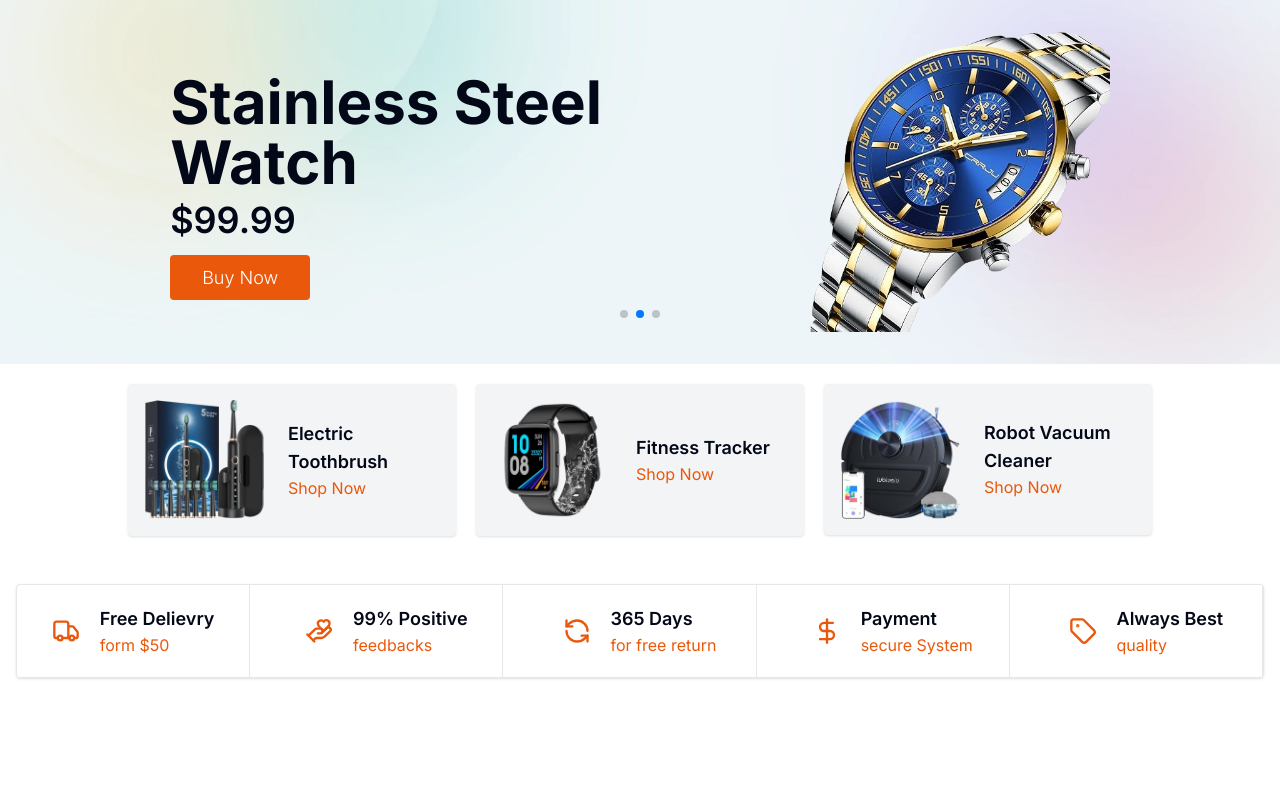
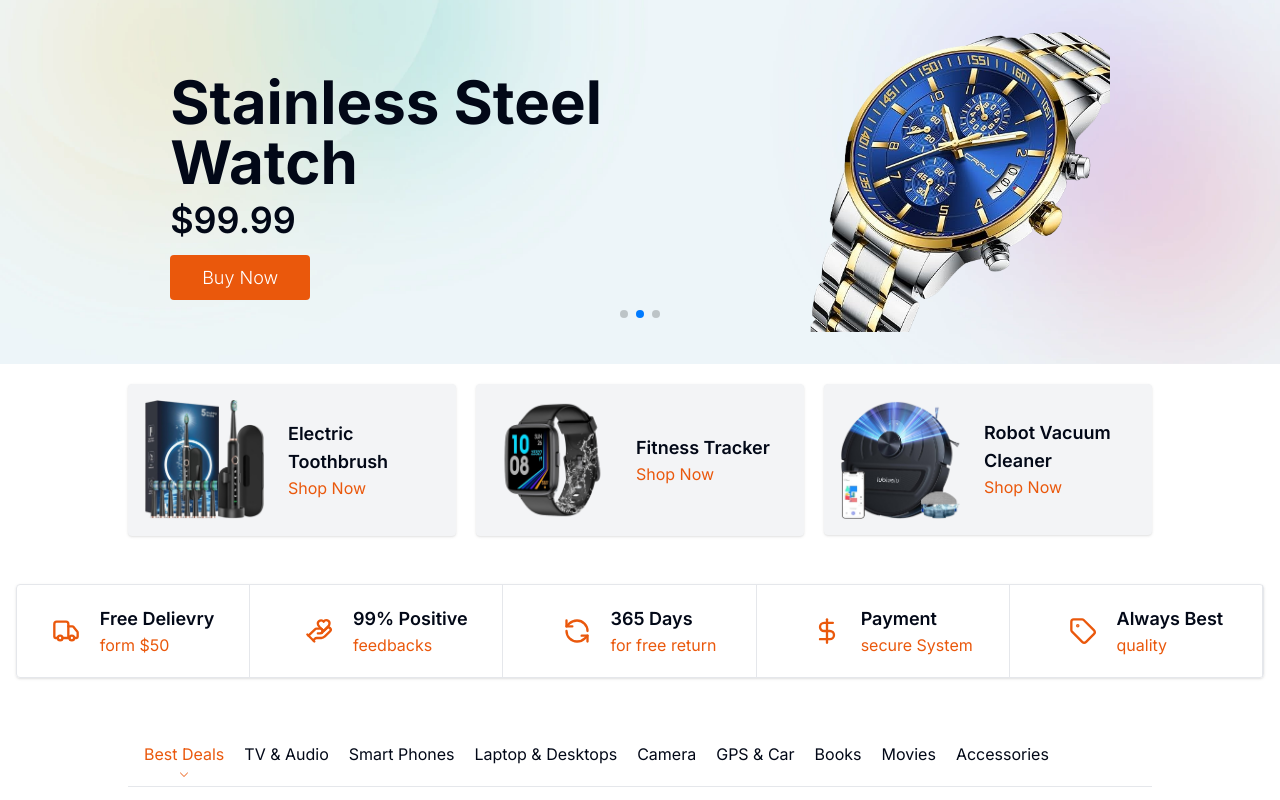
Before and after one commit to AhshanHabib26/Nihams-Ecom-Client, a Next.js app: page / in a window 1280 px wide. Shown: the part 186-986 px from the top of the page. Built offline with nearby package versions, Linux system fonts and the light colour scheme.

Commit message:
Product Category Button Added

```diff
--- a/package.json
+++ b/package.json
@@ -35,6 +35,7 @@
     "eslint": "^8",
     "eslint-config-next": "14.2.6",
     "postcss": "^8",
+    "tailwind-scrollbar": "^3.1.0",
     "tailwindcss": "^3.4.1",
     "typescript": "^5"
   }
--- a/src/app/(withCommonLayout)/page.tsx
+++ b/src/app/(withCommonLayout)/page.tsx
@@ -1,6 +1,7 @@
 import BannerCard from "@/components/client/BannerCard";
 import { BannerSlide } from "@/components/client/BannerSlide";
 import InfoCard from "@/components/client/InfoCard";
+import ProductContainer from "@/components/client/ProductContainer";
 
 export default function Home() {
   return (
@@ -8,6 +9,7 @@ export default function Home() {
       <BannerSlide />
       <BannerCard />
       <InfoCard />
+      <ProductContainer />
     </div>
   );
 }
--- a/src/app/globals.css
+++ b/src/app/globals.css
@@ -72,7 +72,7 @@
   overflow: hidden;
 }
 .dropdown-menu {
-  max-width: 50vw; /* 50% of viewport width */
-  max-height: 50vh; /* 50% of viewport height */
-  overflow: hidden; /* Hide scrollbars */
+  max-width: 50vw;
+  max-height: 50vh;
+  overflow: hidden;
 }
--- /dev/null
+++ b/src/components/client/PCategoryBtn.tsx
@@ -0,0 +1,55 @@
+import Link from "next/link";
+import React from "react";
+
+const category = [
+  { id: "1", title: "Best Deals", href: "/" },
+  { id: "2", title: "TV & Audio", href: "/shop" },
+  { id: "3", title: "Smart Phones", href: "/shop" },
+  { id: "4", title: "Laptop & Desktops", href: "/shop" },
+  { id: "5", title: "Camera", href: "/shop" },
+  { id: "6", title: "GPS & Car", href: "/shop" },
+  { id: "7", title: "Books", href: "/shop" },
+  { id: "8", title: "Movies", href: "/shop" },
+  { id: "9", title: "Accessories", href: "/shop" },
+];
+
+const PCategoryBtn = () => {
+  return (
+    <div className="max-w-5xl mx-auto border-b-[1px] border-gray-200">
+      <div className="flex overflow-x-auto space-x-5 py-2 px-4 scrollbar-thin scrollbar-thumb-orange-600 scrollbar-track-orange-50">
+        {category.map((item, index) => (
+          <div
+            key={item.id}
+            className={`relative mb-3 ${
+              index === 0 ? "text-orange-600" : ""
+            } hover:text-orange-600 flex-shrink-0`}
+          >
+            <Link href={item.href} className="block">
+              {item.title}
+            </Link>
+            {index === 0 && (
+              <div className="absolute left-1/2 transform -translate-x-1/2 mt-1">
+                <svg
+                  className="h-3 w-3 text-orange-600 animate-bounce"
+                  fill="none"
+                  stroke="currentColor"
+                  viewBox="0 0 24 24"
+                  xmlns="http://www.w3.org/2000/svg"
+                >
+                  <path
+                    strokeLinecap="round"
+                    strokeLinejoin="round"
+                    strokeWidth="2"
+                    d="M19 9l-7 7-7-7"
+                  />
+                </svg>
+              </div>
+            )}
+          </div>
+        ))}
+      </div>
+    </div>
+  );
+};
+
+export default PCategoryBtn;
--- /dev/null
+++ b/src/components/client/ProductContainer.tsx
@@ -0,0 +1,15 @@
+import Container from "@/lib/Container";
+import React from "react";
+import PCategoryBtn from "./PCategoryBtn";
+
+const ProductContainer = () => {
+  return (
+    <div className="mt-14">
+      <Container>
+        <PCategoryBtn />
+      </Container>
+    </div>
+  );
+};
+
+export default ProductContainer;
--- a/tailwind.config.ts
+++ b/tailwind.config.ts
@@ -1,13 +1,13 @@
-import type { Config } from "tailwindcss"
+import type { Config } from "tailwindcss";
 
 const config = {
   darkMode: ["class"],
   content: [
-    './pages/**/*.{ts,tsx}',
-    './components/**/*.{ts,tsx}',
-    './app/**/*.{ts,tsx}',
-    './src/**/*.{ts,tsx}',
-	],
+    "./pages/**/*.{ts,tsx}",
+    "./components/**/*.{ts,tsx}",
+    "./app/**/*.{ts,tsx}",
+    "./src/**/*.{ts,tsx}",
+  ],
   prefix: "",
   theme: {
     container: {
@@ -74,7 +74,7 @@ const config = {
       },
     },
   },
-  plugins: [require("tailwindcss-animate")],
-} satisfies Config
+  plugins: [require("tailwindcss-animate"), require("tailwind-scrollbar")],
+} satisfies Config;
 
-export default config
+export default config;
```
Also changed, not shown: 1 other file (tests, documents, lock files or other folders).
